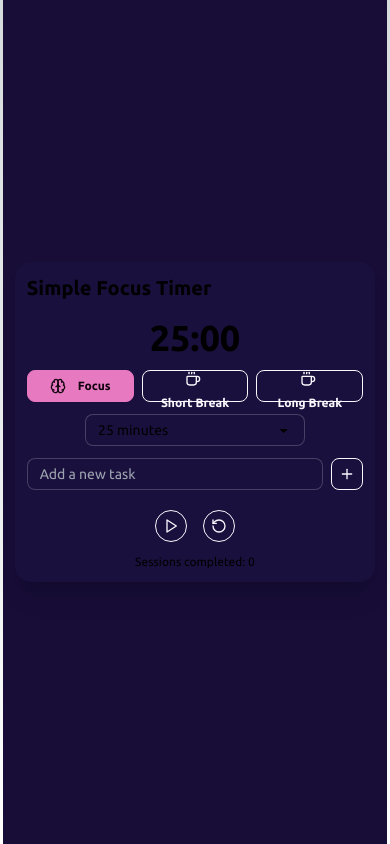
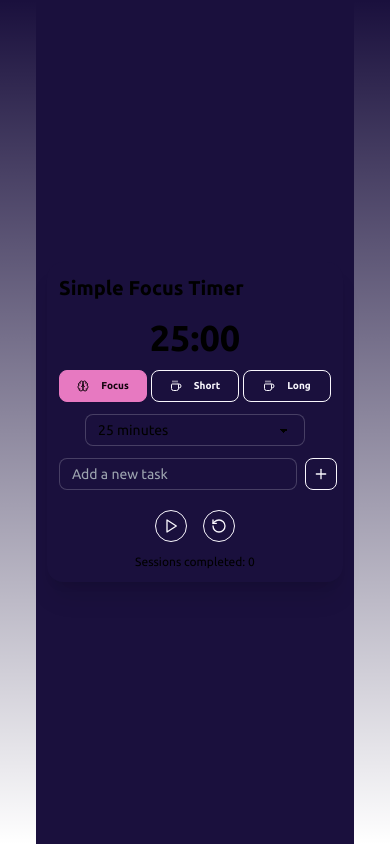
Before and after one commit to SukinShetty/focuspomo, a Next.js app: page / in a window 390 px wide. Built offline with nearby package versions, Linux system fonts and the light colour scheme.

Commit message:
Text allignement in mobile screen

```diff
--- a/components/SimpleFocusTimer.tsx
+++ b/components/SimpleFocusTimer.tsx
@@ -119,7 +119,7 @@ export default function SimpleFocusTimer() {
   }
 
   return (
-    <div className="flex items-center justify-center min-h-screen bg-base-200 p-2 sm:p-4">
+    <div className="flex items-center justify-center min-h-screen bg-base-100 p-2 sm:p-4">
       <div className="card w-full max-w-[98%] sm:max-w-md mx-auto bg-base-100 shadow-xl">
         <div className="card-body p-3 sm:p-6">
           <h2 className="card-title text-xl sm:text-2xl font-bold text-center mb-2 sm:mb-4">Simple Focus Timer</h2>
@@ -133,18 +133,18 @@ export default function SimpleFocusTimer() {
             >
               {formatTime(time)}
             </motion.div>
-            <div className="flex justify-center gap-2 sm:gap-3 w-full">
+            <div className="flex justify-center gap-1 sm:gap-3 w-full">
               <button onClick={() => changeTimerType(TIMER_TYPES.FOCUS)} className={`btn btn-sm sm:btn-md flex-1 ${timerType === TIMER_TYPES.FOCUS ? "btn-primary" : "btn-outline"}`}>
-                <Brain className="h-4 w-4 sm:h-5 sm:w-5 mr-1 sm:mr-2" />
-                <span className="text-xs sm:text-sm">Focus</span>
+                <Brain className="h-3 w-3 sm:h-5 sm:w-5 mr-1 sm:mr-2" />
+                <span className="text-[10px] sm:text-sm">Focus</span>
               </button>
               <button onClick={() => changeTimerType(TIMER_TYPES.SHORT_BREAK)} className={`btn btn-sm sm:btn-md flex-1 ${timerType === TIMER_TYPES.SHORT_BREAK ? "btn-primary" : "btn-outline"}`}>
-                <Coffee className="h-4 w-4 sm:h-5 sm:w-5 mr-1 sm:mr-2" />
-                <span className="text-xs sm:text-sm">Short Break</span>
+                <Coffee className="h-3 w-3 sm:h-5 sm:w-5 mr-1 sm:mr-2" />
+                <span className="text-[10px] sm:text-sm">Short</span>
               </button>
               <button onClick={() => changeTimerType(TIMER_TYPES.LONG_BREAK)} className={`btn btn-sm sm:btn-md flex-1 ${timerType === TIMER_TYPES.LONG_BREAK ? "btn-primary" : "btn-outline"}`}>
-                <Coffee className="h-4 w-4 sm:h-5 sm:w-5 mr-1 sm:mr-2" />
-                <span className="text-xs sm:text-sm">Long Break</span>
+                <Coffee className="h-3 w-3 sm:h-5 sm:w-5 mr-1 sm:mr-2" />
+                <span className="text-[10px] sm:text-sm">Long</span>
               </button>
             </div>
             <select
--- a/src/app/layout.tsx
+++ b/src/app/layout.tsx
@@ -21,7 +21,7 @@ export default function RootLayout({
 }>) {
   return (
     <html lang="en">
-      <body className={ubuntu.className}>{children}</body>
+      <body className={`${ubuntu.className} bg-base-100`}>{children}</body>
     </html>
   );
 }
```
